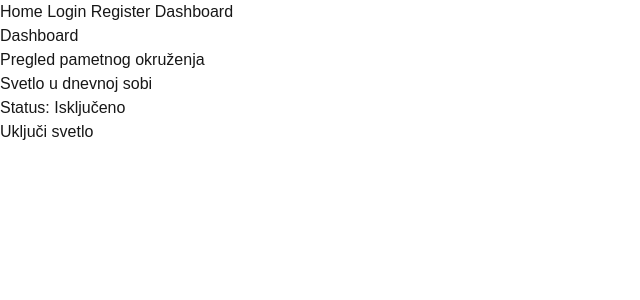
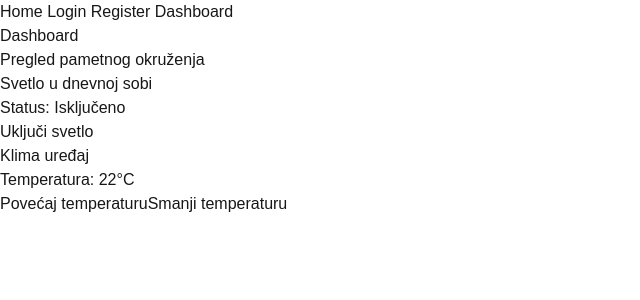
Before and after one commit to elab-development/internet-tehnologije-2025-apppametnookruzenje_2022_0083, a Next.js app: page /dashboard in a window 1280 px wide. Shown: the top 300 px of the page, without its empty margins (0-640 px from the left). Built offline with nearby package versions, Linux system fonts and the light colour scheme.

Commit message:
add temperature control functionality

```diff
--- a/src/app/dashboard/page.tsx
+++ b/src/app/dashboard/page.tsx
@@ -2,12 +2,16 @@
 import { useState } from "react";
 export default function DashboardPage() {
 const [lightOn, setLightOn] = useState(false);
+const [temperature, setTemperature] = useState(22);
+
+
   return (
     <main>
   <h1>Dashboard</h1>
   <p>Pregled pametnog okruženja</p>
 
   <h2>Svetlo u dnevnoj sobi</h2>
+
 
   <p>
     Status: {lightOn ? "Uključeno" : "Isključeno"}
@@ -16,6 +20,17 @@ const [lightOn, setLightOn] = useState(false);
   <button onClick={() => setLightOn(!lightOn)}>
     {lightOn ? "Isključi svetlo" : "Uključi svetlo"}
   </button>
+
+  <h3>Klima uređaj</h3>
+
+<p>Temperatura: {temperature}°C</p>
+<button onClick={() => setTemperature(temperature + 1)}>
+  Povećaj temperaturu
+</button>
+
+<button onClick={() => setTemperature(temperature - 1)}>
+Smanji temperaturu
+</button>
 </main>
   );
 }
```
